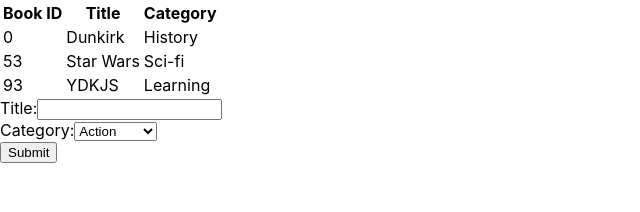
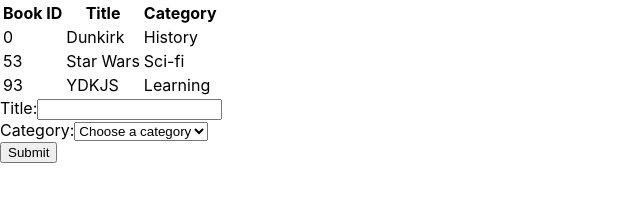
Before and after one commit to cliftondavies/Readar, a React (Create React App) app: page / in a window 1280 px wide. Shown: the top 212 px of the page, without its empty margins (0-640 px from the left). Built offline with nearby package versions, Linux system fonts and the light colour scheme.

Commit message:
Re-implement booksform component as stateful

```diff
--- a/src/containers/BooksForm.js
+++ b/src/containers/BooksForm.js
@@ -1,17 +1,42 @@
-const BooksForm = () => {
+import { useState } from 'react';
+import { connect } from 'react-redux';
+import PropTypes from 'prop-types';
+import { createBook } from '../actions/index';
+
+export const BooksForm = ({ createBook }) => {
+  const [book, setBook] = useState({ title: '', category: '' });
   const CATEGORIES = ['Action', 'Biography', 'History', 'Horror', 'Kids', 'Learning', 'Sci-fi'];
 
+  const handleChange = e => {
+    if (e.target.tagName === 'INPUT') {
+      setBook({ title: e.target.value, category: book.category });
+    } else if (e.target.tagName === 'SELECT') {
+      setBook({ title: book.title, category: e.target.value });
+    }
+  };
+
+  const handleSubmit = e => {
+    e.preventDefault();
+
+    const title = document.getElementById('title').value;
+    const category = document.getElementById('category').value;
+
+    createBook({ title, category });
+    setBook({ title: '', category: '' });
+  };
+
   return (
-    <form>
+    <form onSubmit={handleSubmit}>
       <label htmlFor="title">
         Title:
-        <input id="title" name="title" />
+        <input id="title" name="title" onChange={handleChange} value={book.title} required />
       </label>
       <br />
 
       <label htmlFor="category">
         Category:
-        <select name="category" id="category">
+        <select name="category" id="category" onChange={handleChange} required>
+          <option value="" disabled selected>Choose a category</option>
           <option value={CATEGORIES[0]}>{CATEGORIES[0]}</option>
           <option value={CATEGORIES[1]}>{CATEGORIES[1]}</option>
           <option value={CATEGORIES[2]}>{CATEGORIES[2]}</option>
@@ -28,4 +53,8 @@ const BooksForm = () => {
   );
 };
 
-export default BooksForm;
+BooksForm.propTypes = {
+  createBook: PropTypes.func.isRequired,
+};
+
+export default connect(null, { createBook })(BooksForm);
```
